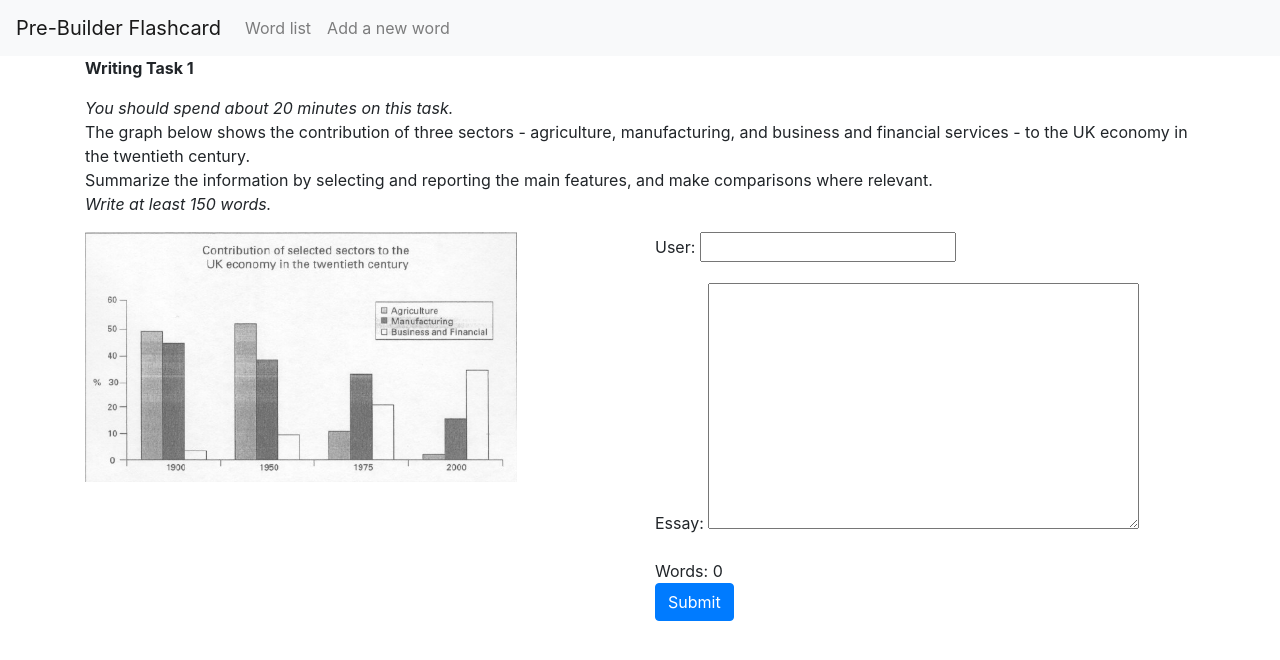
After one commit to trungtranle/engtalk_flashcard, a Django app: page /write/1/ in a window 1280 px wide. The commit adds this page. Shown: the top 660 px of the page. Run offline with Django 3.2, Linux system fonts and the light colour scheme; data comes from the database, SQL or seed files in the repository; both versions use the stored data as it was after the commit; some libraries are stand-ins or nearby versions.

Commit message:
add new writing function

```diff
--- a/flashcard/admin.py
+++ b/flashcard/admin.py
@@ -1,4 +1,6 @@
 from django.contrib import admin
-from flashcard.models import Word
+from flashcard.models import Word, Writing, Writing_question
 # Register your models here.
 admin.site.register(Word)
+admin.site.register(Writing)
+admin.site.register(Writing_question)
--- a/flashcard/forms.py
+++ b/flashcard/forms.py
@@ -1,8 +1,15 @@
 from django import forms
-from flashcard.models import Word
+from flashcard.models import Word, Writing
+
 class WordForm(forms.ModelForm):
     part_of_speech = forms.ChoiceField(choices=(('noun', 'noun'), ('pronoun', 'pronoun'), ('adjective', 'adjective'),('verb', 'verb'), ('adverb', 'adverb'), ('preposition','preposition'),('conjunction', 'conjunction'),('interjection', 'interjection')))
 
     class Meta:
         model = Word
         fields = "__all__"
+
+class WritingForm(forms.ModelForm):
+    question = forms.CharField(widget = forms.HiddenInput())
+    class Meta:
+        model = Writing
+        fields = "__all__"
--- a/flashcard/models.py
+++ b/flashcard/models.py
@@ -14,3 +14,19 @@ class Word(models.Model):
 
     def __str__(self):
         return self.word
+class Writing_question(models.Model):
+    task = models.PositiveIntegerField()
+    question = models.TextField()
+    picture = models.ImageField(upload_to = 'img/')
+    added = models.DateTimeField(auto_now_add=True)
+
+    def __str__(self):
+        return self.added.strftime("%Y-%m-%d")
+class Writing(models.Model):
+    user = models.CharField(max_length = 40)
+    question = models.ForeignKey(Writing_question, on_delete = models.PROTECT)
+    essay = models.TextField()
+    added = models.DateTimeField(auto_now_add= True)
+
+    def __str__(self):
+        return self.user
--- a/flashcard/views.py
+++ b/flashcard/views.py
@@ -1,6 +1,6 @@
 from django.shortcuts import render
-from flashcard.forms import WordForm
-from flashcard.models import Word
+from flashcard.forms import WordForm, WritingForm
+from flashcard.models import Word, Writing_question
 from random import randint
 # Create your views here.
 
@@ -31,3 +31,22 @@ def list_word(request):
     word_list = Word.objects.all()
 
     return render(request, 'list.html', {'word_list':word_list})
+
+
+
+def writing(request, pk = None):
+    question = Writing_question.objects.get(pk = pk)
+    saved = False
+    if request.method == "POST":
+        form = WritingForm(data = request.POST)
+        if form.is_valid():
+            form.save()
+            saved = True
+    else:
+        form = WritingForm(initial={'question':pk})
+    return render(
+        request,
+        'writing.html',
+        {'form':form,
+        'saved':saved,
+        'question':question})
--- a/template/base.html
+++ b/template/base.html
@@ -1,3 +1,4 @@
+{% load staticfiles %}
 <!DOCTYPE html>
 <html lang="en">
 
@@ -8,6 +9,11 @@
     <title>Trung EngTalk</title>
     <link rel="stylesheet" href="https://stackpath.bootstrapcdn.com/bootstrap/4.1.3/css/bootstrap.min.css" integrity="sha384-MCw98/SFnGE8fJT3GXwEOngsV7Zt27NXFoaoApmYm81iuXoPkFOJwJ8ERdknLPMO"
         crossorigin="anonymous">
+    <script
+        src="https://code.jquery.com/jquery-3.3.1.min.js"
+        integrity="sha256-FgpCb/KJQlLNfOu91ta32o/NMZxltwRo8QtmkMRdAu8="
+        crossorigin="anonymous"></script>
+    <script src="{% static 'main.js' %}"></script>
 
 </head>
 
--- a/template/index.html
+++ b/template/index.html
@@ -1,11 +1,12 @@
 {% extends 'base.html' %}
 
 {% block body %}
-<div class="container text-center">
+<div class="container text-center m-t-3">
     <h3>Hello, what do you want to do next?</h3>
     <div class="row">
         <div class="col-sm-6 p-3"><a href="{% url 'add' %}" class="btn btn-primary">Add a new word</a></div>
         <div class="col-sm-6 p-3"><a href="{% url 'list' %}" class="btn btn-primary">See word list</a></div>
+        <div class="col-sm-12 p-3"><a href="{% url 'writing' 1%}" class = "btn btn-warning">Submit Writing Homework 13/10</a></div>
     </div>
 </div>
 
--- /dev/null
+++ b/template/writing.html
@@ -0,0 +1,26 @@
+{% extends 'base.html' %}
+
+{% block body %}
+<div class="container">
+    <div class="row">
+        <div class="col-sm-12">
+            <p style="font-weight:bold">Writing Task {{question.task}}</p>
+            <p>{{question.question|safe}}</p>
+        </div>
+        <div class="col-sm-12 col-md-6">
+            <img src="{{question.picture.url}}" alt="" width="80%">
+        </div>
+        <div class="col-sm-12 col-md-6">
+            <form action="" method="post">
+                {{form.as_p}}
+
+                {% csrf_token %}
+                Words: <span id="wordCount">0</span><br />
+                <input type="submit" value="Submit" class="btn btn-primary">
+
+            </form>
+        </div>
+    </div>
+
+</div>
+{% endblock %}
--- a/trungeng/urls.py
+++ b/trungeng/urls.py
@@ -14,11 +14,14 @@ Including another URLconf
     2. Add a URL to urlpatterns:  path('blog/', include('blog.urls'))
 """
 from django.contrib import admin
-from django.urls import path
+from django.urls import path, re_path
 from flashcard import views
+from django.conf.urls.static import static
+from django.conf import settings
 urlpatterns = [
     path('admin/', admin.site.urls),
     path("", views.index, name = 'index'),
     path("add", views.add_word, name = 'add'),
     path("list", views.list_word, name = 'list'),
-]
+    re_path("write/(\d+)/", views.writing, name = 'writing')
+] + static(settings.MEDIA_URL,document_root = settings.MEDIA_ROOT)
```
Also changed, not shown: trungeng/settings.py (+7 -0 lines), db.sqlite3, flashcard/migrations/0003_auto_20181013_2323.py (added), flashcard/migrations/0004_writing_question_added.py (added), media/img/Capture.PNG (added), media/img/Capture_Tv6z2ON.PNG (added), 1 other file.
